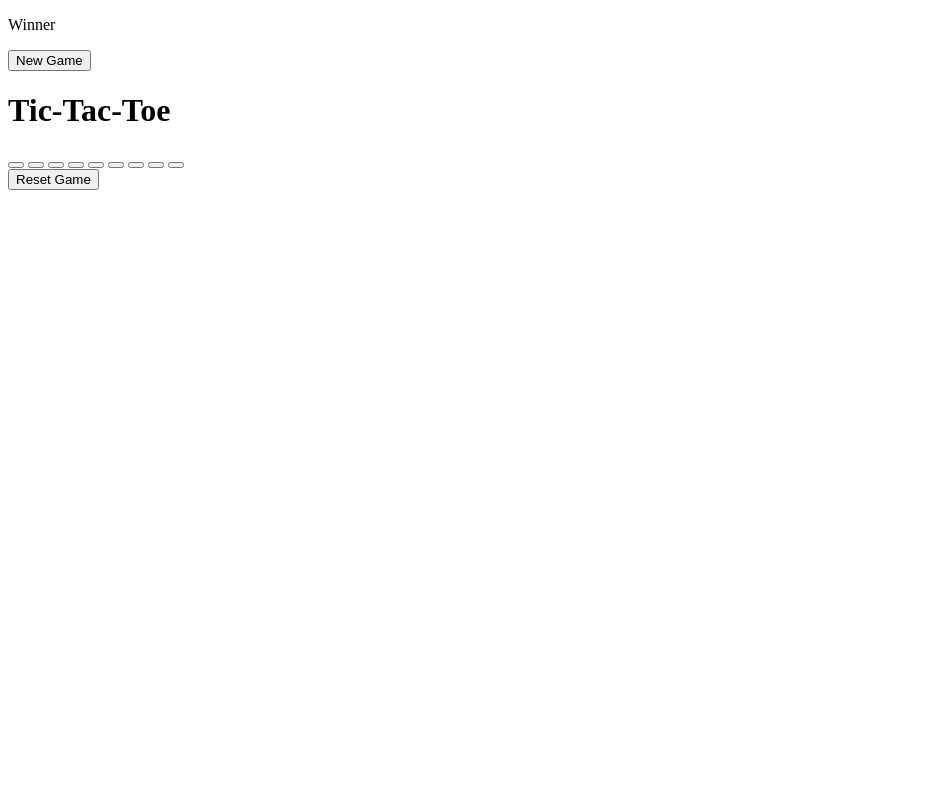
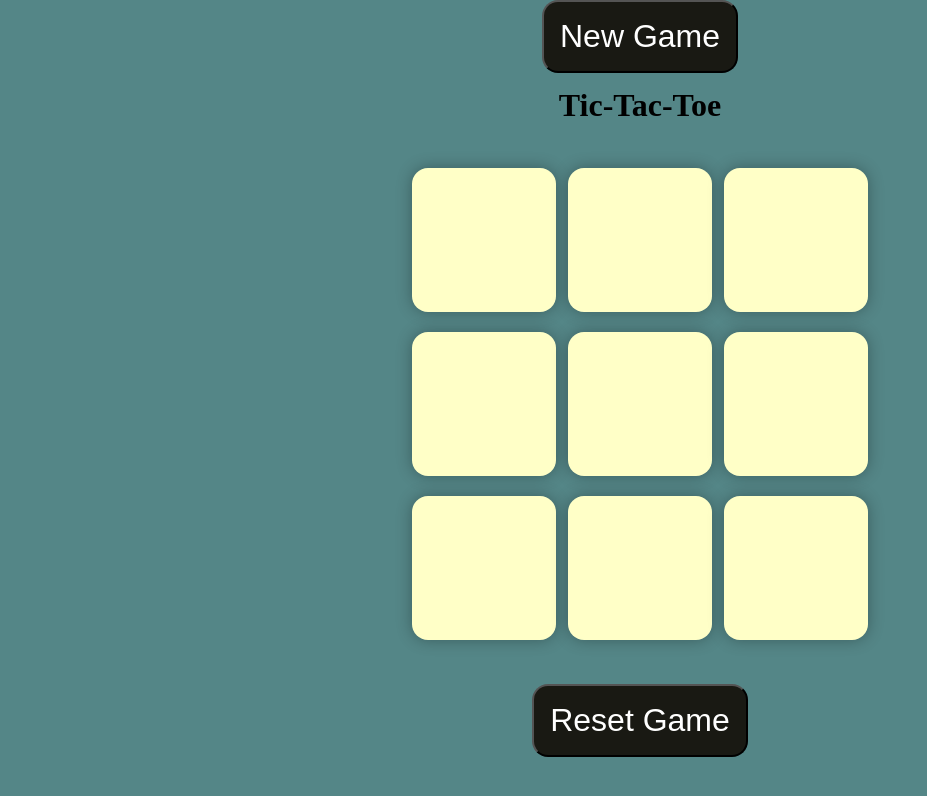
Before and after one commit to farheenayy33/Tic-Tac-Toe-js, a plain HTML site: page index.html in a window 1280 px wide. Shown: the whole page, without its empty margins (0-927 px from the left). Drawn offline with Linux system fonts and the light colour scheme.

Commit message:
connecting updated css and js with html

```diff
--- a/index.html
+++ b/index.html
@@ -4,7 +4,7 @@
     <meta charset="UTF-8" />
     <meta name="viewport" content="width=device-width, initial-scale=1.0" />
     <title>Tic tac toe Game</title>
-    <link rel="stylesheet" href="Tic tac toe.css" />
+    <link rel="stylesheet" href="style.css" />
 </head>
 <body>
     <div class="msg-container hide">
@@ -28,6 +28,6 @@
         </div>
         <button id="Reset-btn">Reset Game</button>
     </main>
-    <script src="Tic tac toe.js"></script>
+    <script src="script.js"></script>
 </body>
 </html>
```
